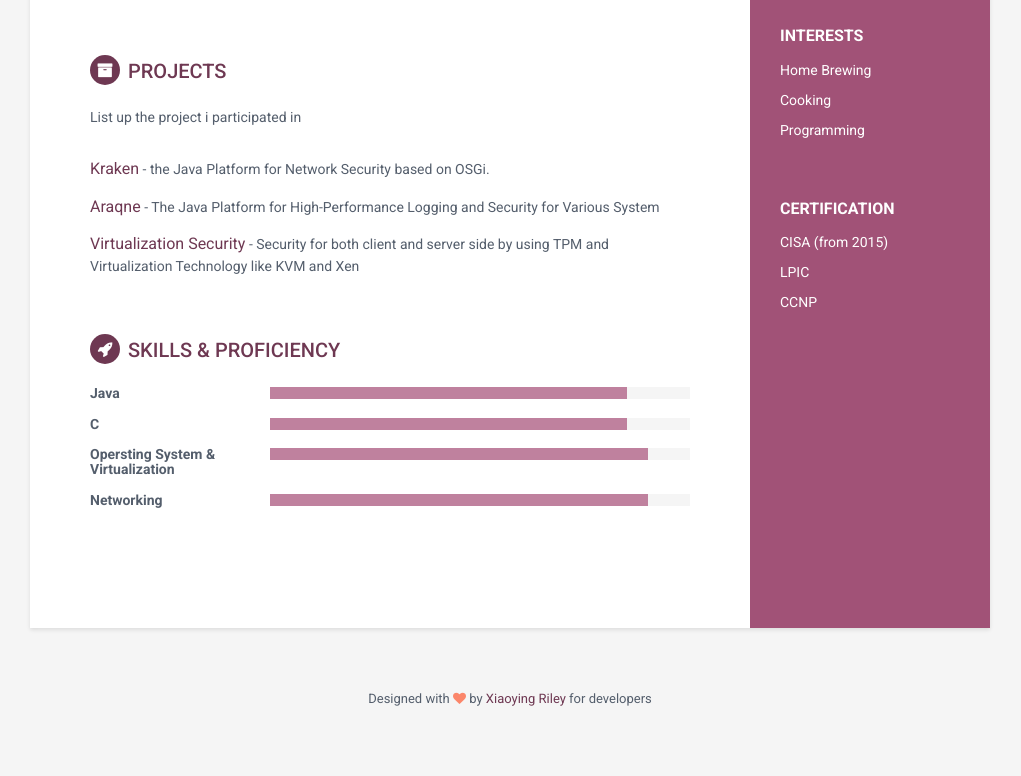
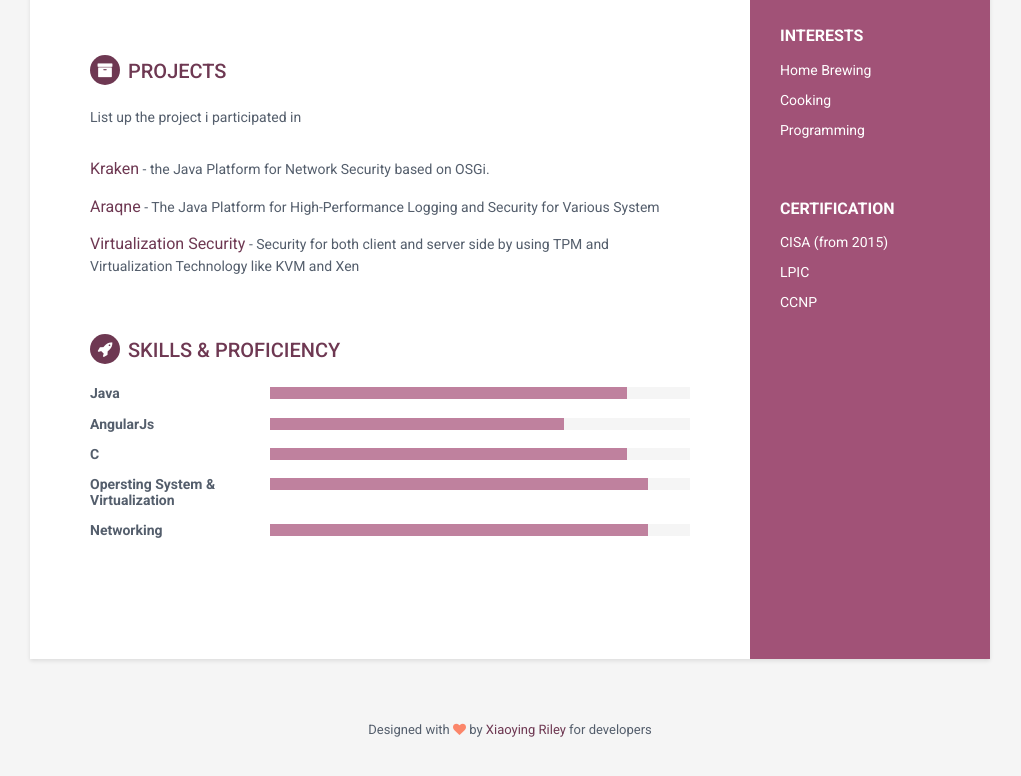
Before and after one commit to tgnice/tgnice.github.io, a plain HTML site: page index.html in a window 1280 px wide. Shown: the part 992-1768 px from the top of the page, without its empty margins (130-1151 px from the left). Drawn offline with Linux system fonts and the light colour scheme.

Commit message:
updated skills.

```diff
--- a/index.html
+++ b/index.html
@@ -252,6 +252,15 @@
 					<!--//item-->
 
 					<div class="item">
+						<h3 class="level-title">AngularJs</h3>
+						<div class="level-bar">
+							<div class="level-bar-inner" data-level="70%"></div>
+						</div>
+						<!--//level-bar-->
+					</div>
+					<!--//item-->
+
+					<div class="item">
 						<h3 class="level-title">C</h3>
 						<div class="level-bar">
 							<div class="level-bar-inner" data-level="85%"></div>
```
